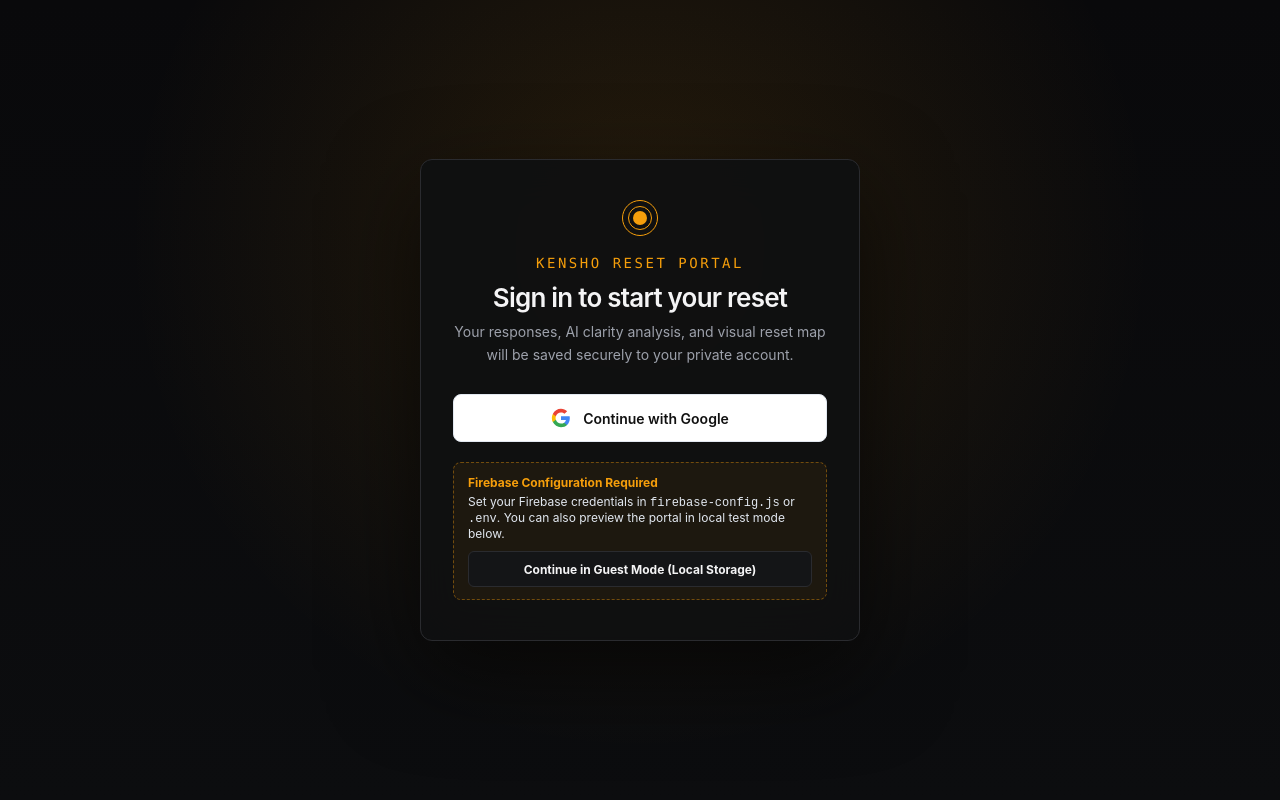
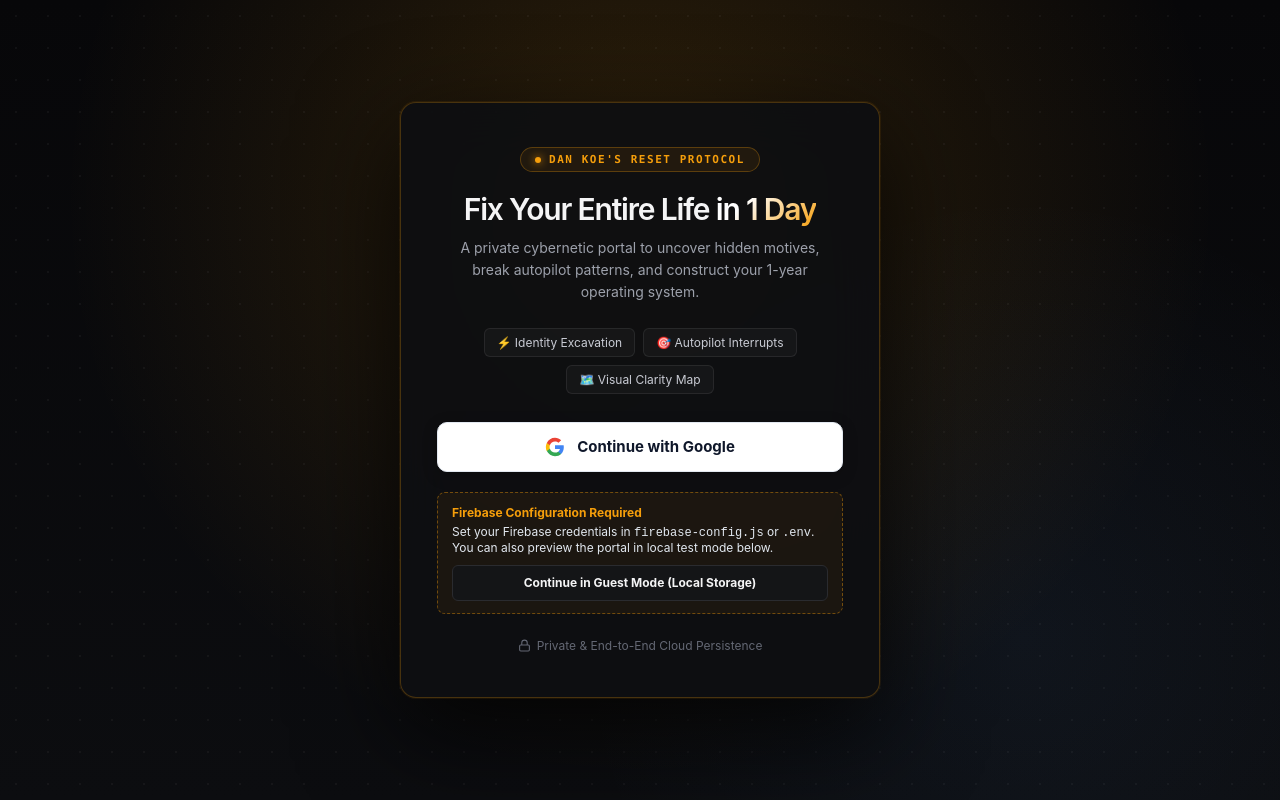
Before and after one commit to dhruvamity/x-export, a website: page index.html in a window 1280 px wide. Drawn offline with Linux system fonts and the light colour scheme.

Commit message:
Redesign login page UI and rename portal to Dan Koe's Reset Protocol

```diff
--- a/firebase-config.js
+++ b/firebase-config.js
@@ -1,4 +1,4 @@
-// Firebase Configuration for Kensho Reset Portal
+// Firebase Configuration for Dan Koe's Reset Portal
 // Replace the values below with your Firebase project configuration from the Firebase Console:
 // Project Settings > General > Your apps > Web app > SDK setup and configuration
 
--- a/index.html
+++ b/index.html
@@ -3,7 +3,7 @@
 <head>
   <meta charset="UTF-8">
   <meta name="viewport" content="width=device-width, initial-scale=1.0">
-  <title>Kensho Reset Portal</title>
+  <title>Dan Koe's Reset Portal</title>
   <!-- Firebase Web SDK v10 (Compat) -->
   <script src="https://www.gstatic.com/firebasejs/10.12.0/firebase-app-compat.js"></script>
   <script src="https://www.gstatic.com/firebasejs/10.12.0/firebase-auth-compat.js"></script>
@@ -506,75 +506,142 @@
       .summary p, .summary strong { color: #111; }
     }
 
-    /* Authentication & Profile Styling */
+    /* Redesigned Authentication & Profile Styling */
     .auth-screen {
       min-height: 100vh;
       display: flex;
       align-items: center;
       justify-content: center;
-      padding: 24px;
+      padding: 36px 20px;
       background:
-        radial-gradient(circle at 50% 30%, rgba(245, 158, 11, .12), transparent 32rem),
-        linear-gradient(180deg, #09090b 0%, #0c0d0f 100%);
+        radial-gradient(circle at 50% 25%, rgba(245, 158, 11, .16), transparent 36rem),
+        radial-gradient(circle at 80% 80%, rgba(96, 165, 250, .06), transparent 28rem),
+        linear-gradient(180deg, #070709 0%, #0c0d10 100%);
+      position: relative;
+      overflow: hidden;
+    }
+    .auth-screen::before {
+      content: "";
+      position: absolute;
+      inset: 0;
+      background-image: radial-gradient(rgba(255, 255, 255, .04) 1px, transparent 1px);
+      background-size: 32px 32px;
+      pointer-events: none;
     }
     .auth-card {
-      width: min(440px, 100%);
-      background: rgba(15, 16, 18, .94);
-      border: 1px solid var(--line);
-      border-radius: 12px;
-      padding: 40px 32px;
-      box-shadow: 0 32px 90px rgba(0, 0, 0, .6);
-      backdrop-filter: blur(20px);
+      width: min(480px, 100%);
+      background: rgba(14, 15, 18, .92);
+      border: 1px solid rgba(245, 158, 11, .25);
+      border-radius: 16px;
+      padding: 44px 36px;
+      box-shadow:
+        0 0 0 1px rgba(245, 158, 11, .08),
+        0 32px 100px rgba(0, 0, 0, .8);
+      backdrop-filter: blur(24px);
       text-align: center;
       display: flex;
       flex-direction: column;
       align-items: center;
-    }
-    .auth-card .mark {
-      margin: 0 auto 16px;
-      width: 36px;
-      height: 36px;
+      position: relative;
+      z-index: 1;
+    }
+    .auth-badge {
+      display: inline-flex;
+      align-items: center;
+      gap: 8px;
+      padding: 5px 14px;
+      border-radius: 999px;
+      background: rgba(245, 158, 11, .08);
+      border: 1px solid rgba(245, 158, 11, .28);
+      color: var(--amber);
+      font-family: ui-monospace, SFMono-Regular, Menlo, Consolas, monospace;
+      font-size: 11px;
+      font-weight: 600;
+      letter-spacing: .14em;
+      text-transform: uppercase;
+      margin-bottom: 20px;
+    }
+    .auth-badge .dot {
+      width: 6px;
+      height: 6px;
+      border-radius: 50%;
+      background: var(--amber);
+      box-shadow: 0 0 8px var(--amber);
     }
     .auth-card h1 {
-      margin: 0 0 8px;
-      font-size: 26px;
-      letter-spacing: -.03em;
+      margin: 0 0 10px;
+      font-size: 30px;
+      line-height: 1.15;
+      letter-spacing: -.04em;
       font-weight: 600;
-    }
-    .auth-card p {
-      margin: 0 0 28px;
+      color: var(--text);
+    }
+    .auth-card h1 span {
+      background: linear-gradient(135deg, #ffffff 30%, var(--amber) 100%);
+      -webkit-background-clip: text;
+      -webkit-text-fill-color: transparent;
+    }
+    .auth-card p.subtitle {
+      margin: 0 0 24px;
       color: #9da1ab;
       font-size: 14px;
       line-height: 1.6;
+      max-width: 380px;
+    }
+    .auth-features {
+      display: flex;
+      flex-wrap: wrap;
+      justify-content: center;
+      gap: 8px;
+      margin-bottom: 28px;
+      width: 100%;
+    }
+    .feature-pill {
+      display: inline-flex;
+      align-items: center;
+      gap: 6px;
+      padding: 6px 12px;
+      border-radius: 6px;
+      background: rgba(255, 255, 255, .03);
+      border: 1px solid rgba(255, 255, 255, .08);
+      color: #c9ccd4;
+      font-size: 12px;
     }
     .btn-google {
       width: 100%;
-      height: 48px;
+      height: 50px;
       display: inline-flex;
       align-items: center;
       justify-content: center;
       gap: 12px;
       background: #ffffff;
-      color: #111111;
+      color: #0f172a;
       border: 1px solid #e2e8f0;
-      border-radius: 8px;
-      font-size: 14px;
-      font-weight: 600;
-      transition: background .2s ease, transform .1s ease;
+      border-radius: 10px;
+      font-size: 15px;
+      font-weight: 650;
+      box-shadow: 0 4px 16px rgba(0, 0, 0, .2);
+      transition: all .2s ease;
+      cursor: pointer;
     }
     .btn-google:hover {
       background: #f8fafc;
-      transform: translateY(-1px);
+      transform: translateY(-2px);
+      box-shadow: 0 8px 24px rgba(245, 158, 11, .18);
     }
     .btn-google svg {
       width: 20px;
       height: 20px;
       min-width: 20px;
-      min-height: 20px;
-      max-width: 20px;
-      max-height: 20px;
-      flex-shrink: 0;
-      display: inline-block;
+    }
+    .auth-footer-note {
+      margin-top: 24px;
+      color: #646874;
+      font-size: 12px;
+      display: flex;
+      align-items: center;
+      justify-content: center;
+      gap: 6px;
     }
 
     .user-card {
@@ -692,10 +759,20 @@
   <!-- Auth Screen (Visible when signed out) -->
   <div id="loginScreen" class="auth-screen">
     <div class="auth-card">
-      <span class="mark" aria-hidden="true"></span>
-      <p class="eyebrow" style="color: var(--amber); margin-bottom: 8px;">KENSHO RESET PORTAL</p>
-      <h1>Sign in to start your reset</h1>
-      <p>Your responses, AI clarity analysis, and visual reset map will be saved securely to your private account.</p>
+      <div class="auth-badge">
+        <span class="dot"></span>
+        <span>DAN KOE'S RESET PROTOCOL</span>
+      </div>
+
+      <h1>Fix Your Entire Life <span>in 1 Day</span></h1>
+
+      <p class="subtitle">A private cybernetic portal to uncover hidden motives, break autopilot patterns, and construct your 1-year operating system.</p>
+
+      <div class="auth-features">
+        <span class="feature-pill">⚡ Identity Excavation</span>
+        <span class="feature-pill">🎯 Autopilot Interrupts</span>
+        <span class="feature-pill">🗺️ Visual Clarity Map</span>
+      </div>
 
       <button class="btn-google" id="googleLoginBtn">
         <svg viewBox="0 0 24 24">
@@ -714,6 +791,11 @@
         <span>Set your Firebase credentials in <code>firebase-config.js</code> or <code>.env</code>. You can also preview the portal in local test mode below.</span>
         <button class="btn" id="guestModeBtn" style="width: 100%; margin-top: 10px; font-size: 12px;">Continue in Guest Mode (Local Storage)</button>
       </div>
+
+      <div class="auth-footer-note">
+        <svg width="13" height="13" viewBox="0 0 24 24" fill="none" stroke="currentColor" stroke-width="2"><rect x="3" y="11" width="18" height="11" rx="2" ry="2"></rect><path d="M7 11V7a5 5 0 0 1 10 0v4"></path></svg>
+        <span>Private & End-to-End Cloud Persistence</span>
+      </div>
     </div>
   </div>
 
@@ -724,7 +806,7 @@
         <div class="brand">
           <span class="mark" aria-hidden="true"></span>
           <div>
-            <strong>Kensho</strong>
+            <strong>Dan Koe's</strong>
             <p class="eyebrow">Reset Protocol</p>
           </div>
         </div>
--- a/package.json
+++ b/package.json
@@ -1,7 +1,7 @@
 {
   "name": "x-export",
   "version": "1.0.0",
-  "description": "Kensho Reset Portal - One-Day Life Reset Protocol",
+  "description": "Dan Koe's Reset Portal - One-Day Life Reset Protocol",
   "scripts": {
     "start": "node server.js",
     "dev": "node server.js"
--- a/server.js
+++ b/server.js
@@ -31,7 +31,7 @@ const server = http.createServer(async (req, res) => {
 });
 
 server.listen(port, host, () => {
-  console.log(`Kensho portal running at http://${host}:${port}/index.html`);
+  console.log(`Dan Koe's Reset Portal running at http://${host}:${port}/index.html`);
 });
 
 function loadDotEnv() {
```
